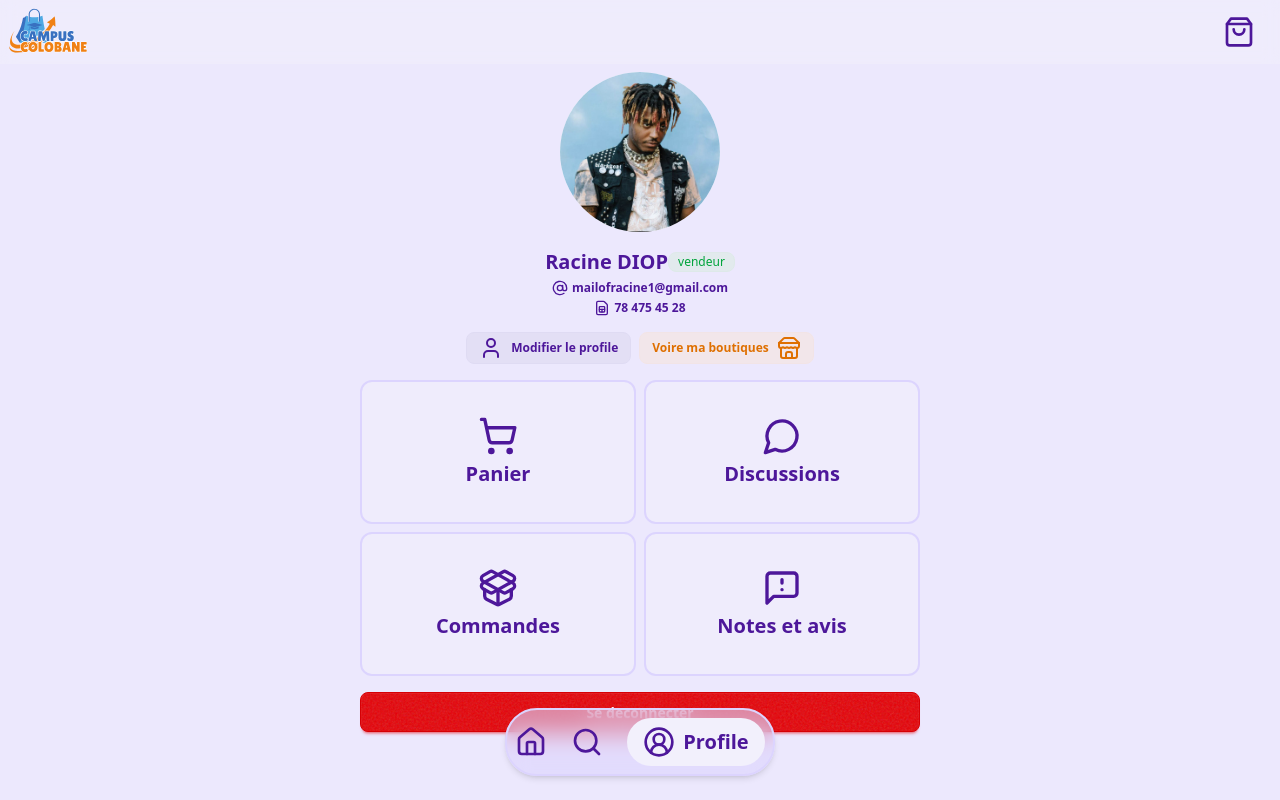
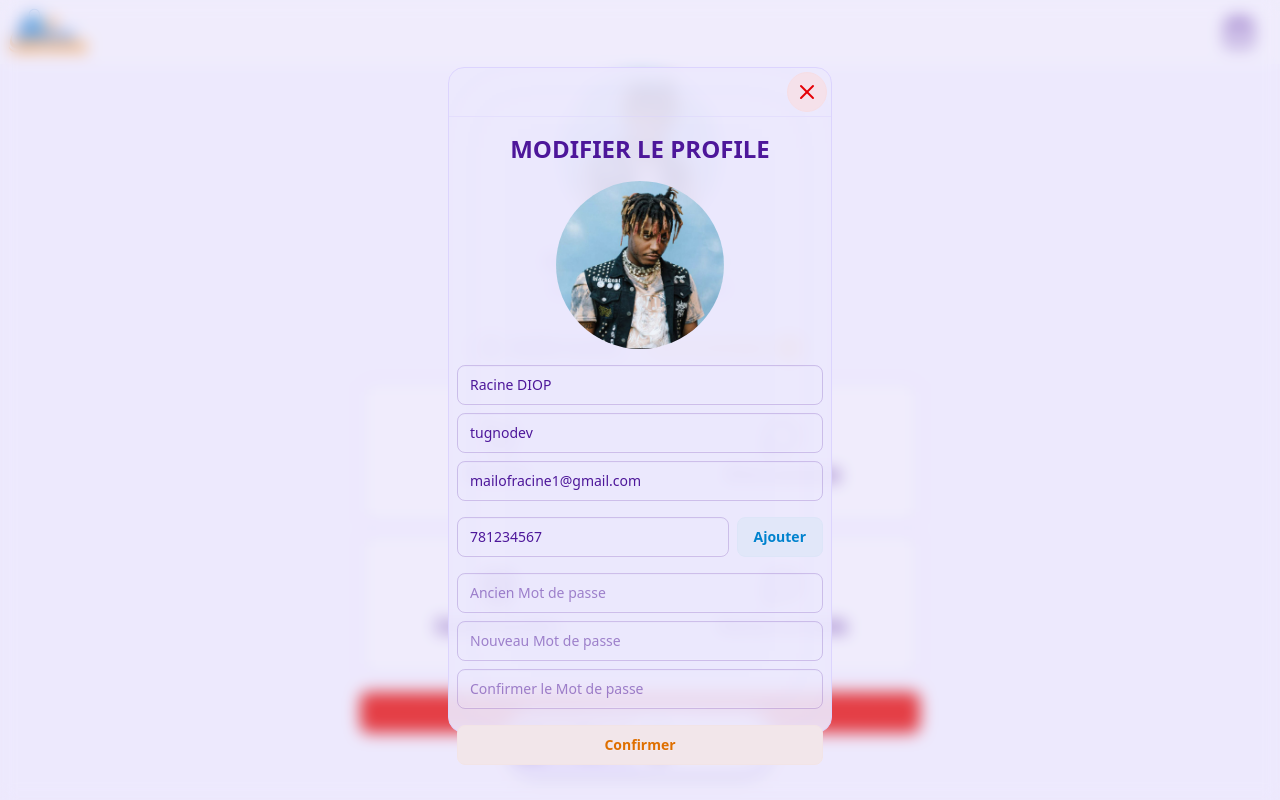
Before and after one commit to tugnodev/cc-frontend, a SvelteKit app: page /market/profile in a window 1280 px wide. Built offline with nearby package versions, Linux system fonts and the light colour scheme.

Commit message:
stage one

```diff
--- a/src/components/ModalBox.svelte
+++ b/src/components/ModalBox.svelte
@@ -7,11 +7,11 @@
 </script>
 
 <div
-    in:blur={{ amount: 100, duration: 500 }}
+    in:blur={{ amount: 100, duration: 300 }}
     class="absolute inset-0 p-2 bg-base-100/20 backdrop-blur z-50 flex items-center justify-center"
 >
     <div
-        in:blur={{ duration: 30000, delay: 30000 }}
+        in:blur={{ duration: 250, delay: 150 }}
         class="absolute max-w-96 w-full min-h-96 max-h-10/12 gap-2 bg-base-200/90 rounded-2xl border border-base-300 backdrop-blur-2xl flex flex-col items-center justify-start"
     >
         <div
--- a/src/components/ProfileCard.svelte
+++ b/src/components/ProfileCard.svelte
@@ -1,5 +1,9 @@
 <script>
     import { Pencil, AtSign, CardSim, User, Store } from "@lucide/svelte";
+    import ModalBox from "./ModalBox.svelte";
+    import UserModal from "./UserModal.svelte";
+
+    let modal = $state(true);
 </script>
 
 <section class="flex flex-col items-center justify-center w-full gap-4">
@@ -21,7 +25,9 @@
         </h2>
     </div>
     <div class="flex w-full items-center justify-center gap-2">
-        <button class="btn btn-soft btn-sm btn-infos flex items-center gap-2"
+        <button
+            onclick={() => (modal = true)}
+            class="btn btn-soft btn-sm btn-infos flex items-center gap-2"
             ><User /> Modifier le profile</button
         >
         <button class="btn btn-soft btn-sm btn-warning flex items-center gap-2"
@@ -29,3 +35,9 @@
         >
     </div>
 </section>
+
+{#if modal}
+    <ModalBox onClose={() => (modal = false)}>
+        <UserModal />
+    </ModalBox>
+{/if}
--- /dev/null
+++ b/src/components/UserModal.svelte
@@ -0,0 +1,69 @@
+<script>
+</script>
+
+<form
+    class="flex flex-col w-full h-full items-center justify-center gap-4 p-2"
+    action=""
+>
+    <h1 class="text-2xl font-semibold">
+        {`Modifier le profile`.toUpperCase()}
+    </h1>
+
+    <button class="w-42 h-42">
+        <img class="rounded-full" src="/profile.png" alt="" />
+    </button>
+
+    <div class="w-full flex flex-col item-center gap-2 justify-center">
+        <input
+            value={`Racine DIOP`}
+            class="input input-border bg-transparent w-full"
+            type="text"
+            placeholder="Nom Complet"
+        />
+        <input
+            value={`tugnodev`}
+            class="w-full input input-border bg-transparent"
+            type="text"
+            placeholder="Nom d'utilisateur"
+        />
+        <input
+            value={`mailofracine1@gmail.com`}
+            class="input input-border bg-transparent w-full"
+            type="email"
+            placeholder="Email"
+        />
+    </div>
+    <div class="w-full flex item-center justify-center gap-2">
+        <input
+            value={`781234567`}
+            class="w-full input input-border bg-transparent"
+            type="number"
+            placeholder="Numero de telephone"
+        />
+        <button class="btn btn-soft btn-md btn-info"> Ajouter </button>
+    </div>
+    <div class="flex flex-col item-center gap-2 justify-center w-full">
+        <input
+            type="password"
+            class="w-full input input-border bg-transparent"
+            placeholder="Ancien Mot de passe"
+        />
+        <input
+            type="password"
+            class="w-full input input-border bg-transparent"
+            placeholder="Nouveau Mot de passe"
+        />
+        <input
+            type="password"
+            class="w-full input input-border bg-transparent"
+            placeholder="Confirmer le Mot de passe"
+        />
+    </div>
+    <button class="w-full btn btn-soft btn-warning"> Confirmer </button>
+</form>
+
+<style>
+    input:select {
+        border: none;
+    }
+</style>
```
